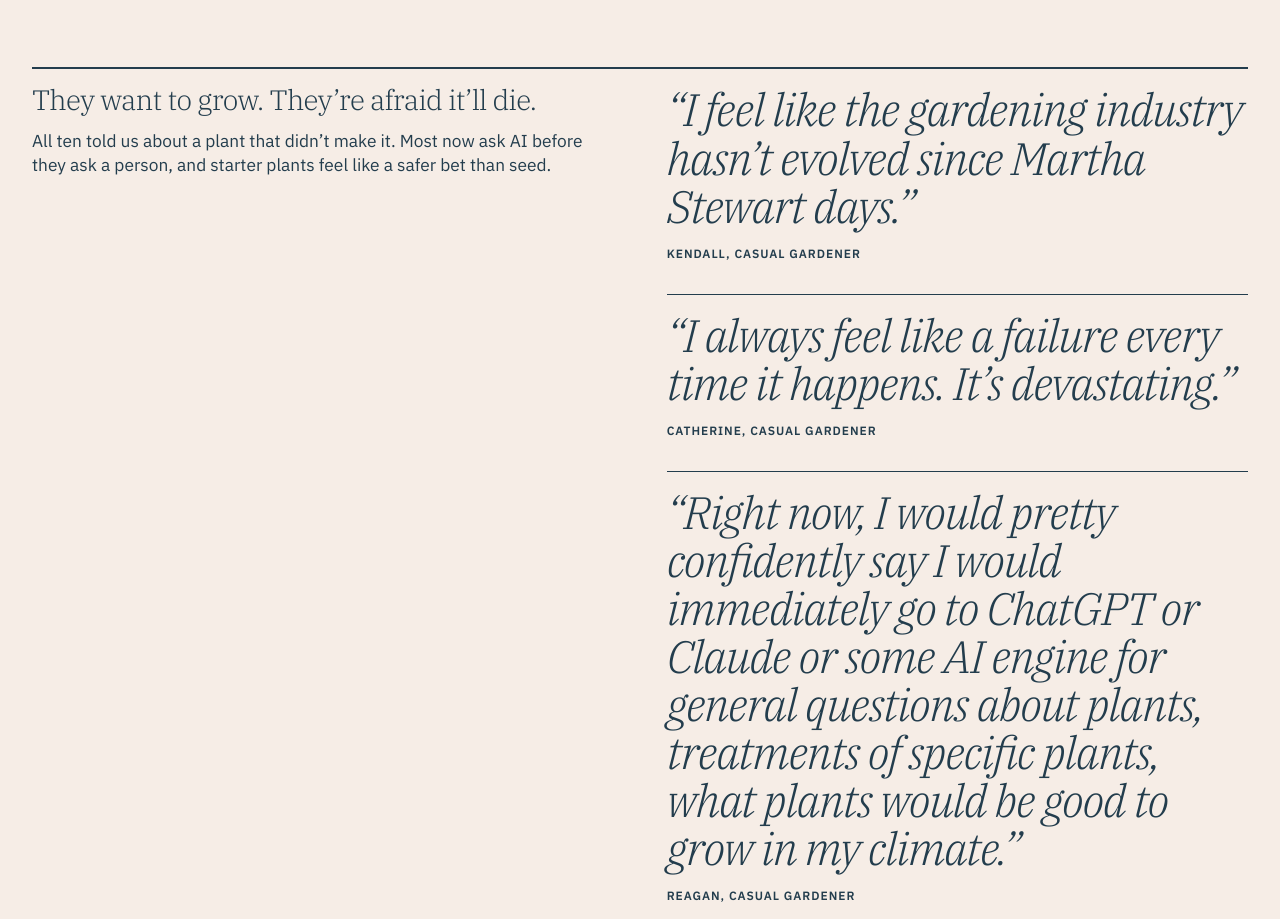
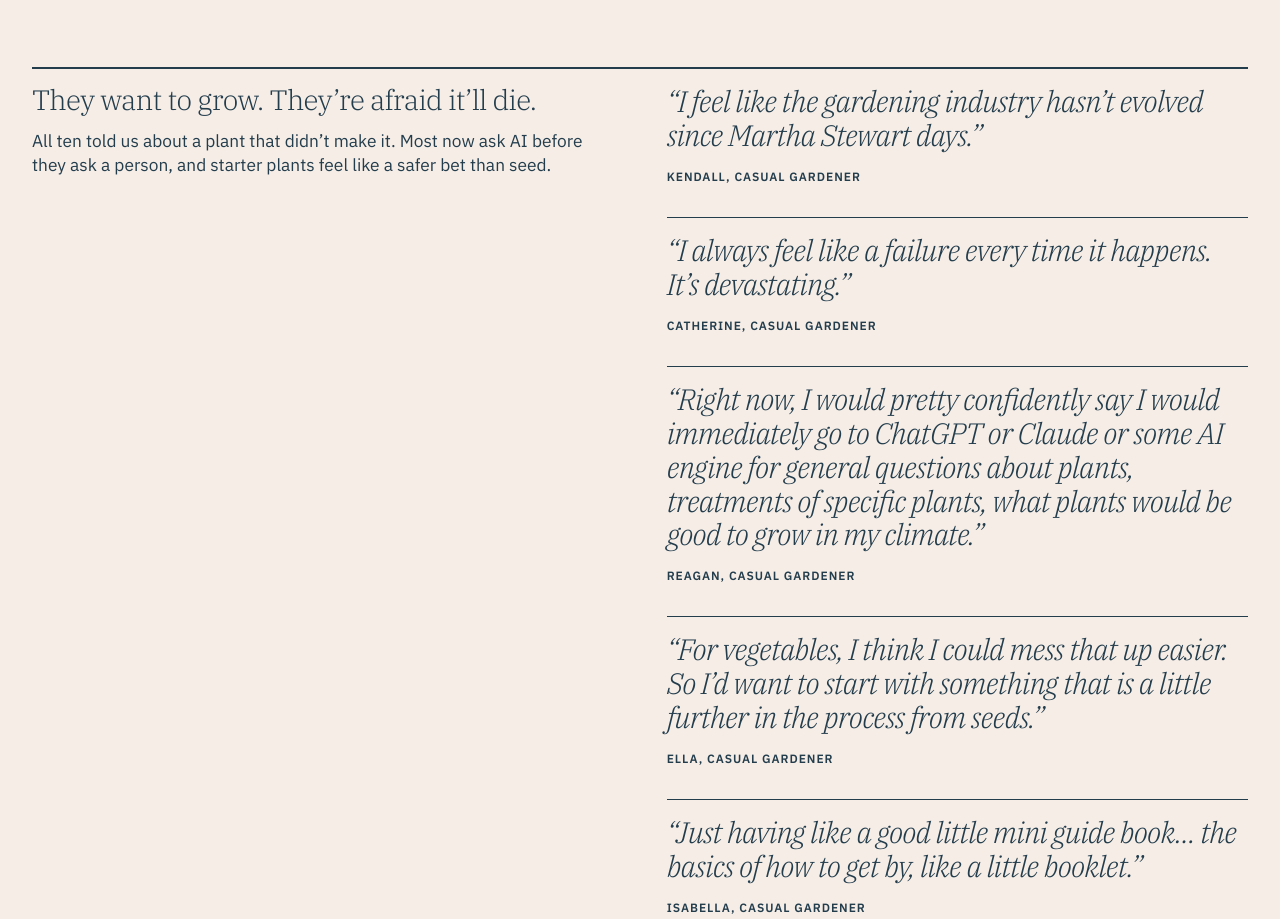
Before and after one commit to Parallelpath-dev/bonnie-refresh, a plain HTML site: page research/index.html in a window 1280 px wide. Shown: the part 3719-4638 px from the top of the page. Drawn offline with Linux system fonts and the light colour scheme.

Commit message:
Research page: compact quote size for the interview quotes

```diff
--- a/research/assets/css/research.css
+++ b/research/assets/css/research.css
@@ -109,6 +109,8 @@ img, video { display: block; max-width: 100%; }
 .display-6 { font-size: clamp(1.375rem, 2.19vw, 2.625rem); line-height: 1.08; letter-spacing: -0.02em; }
 .quote     { font-size: clamp(1.75rem, 3.54vw, 4.25rem); font-style: italic; line-height: 1.06; }
 .quote.is-large { font-size: clamp(2.5rem, 7.08vw, 8.5rem); line-height: 0.98; }
+/* A stack of several quotes. Tops out at the part headline size. */
+.quotes.is-compact .quote { font-size: clamp(1.375rem, 2.3vw, 2.75rem); line-height: 1.15; }
 
 /* Big serif letters carry space on their left side. Pull them back so
    they line up with the rules and the sans text, as the deck does. */
--- a/research/index.html
+++ b/research/index.html
@@ -131,7 +131,7 @@
         <p class="body">All ten told us about a plant that didn’t make it. Most now ask AI before they ask a person, and starter plants feel like a safer bet than seed.</p>
       </div>
       <div class="part-main">
-        <div class="quotes">
+        <div class="quotes is-compact">
           <figure class="quote-item">
             <blockquote class="quote">“I feel like the gardening industry hasn’t evolved since Martha Stewart days.”</blockquote>
             <figcaption class="label">Kendall, casual gardener</figcaption>
```
Also changed, not shown: 1 other file.
